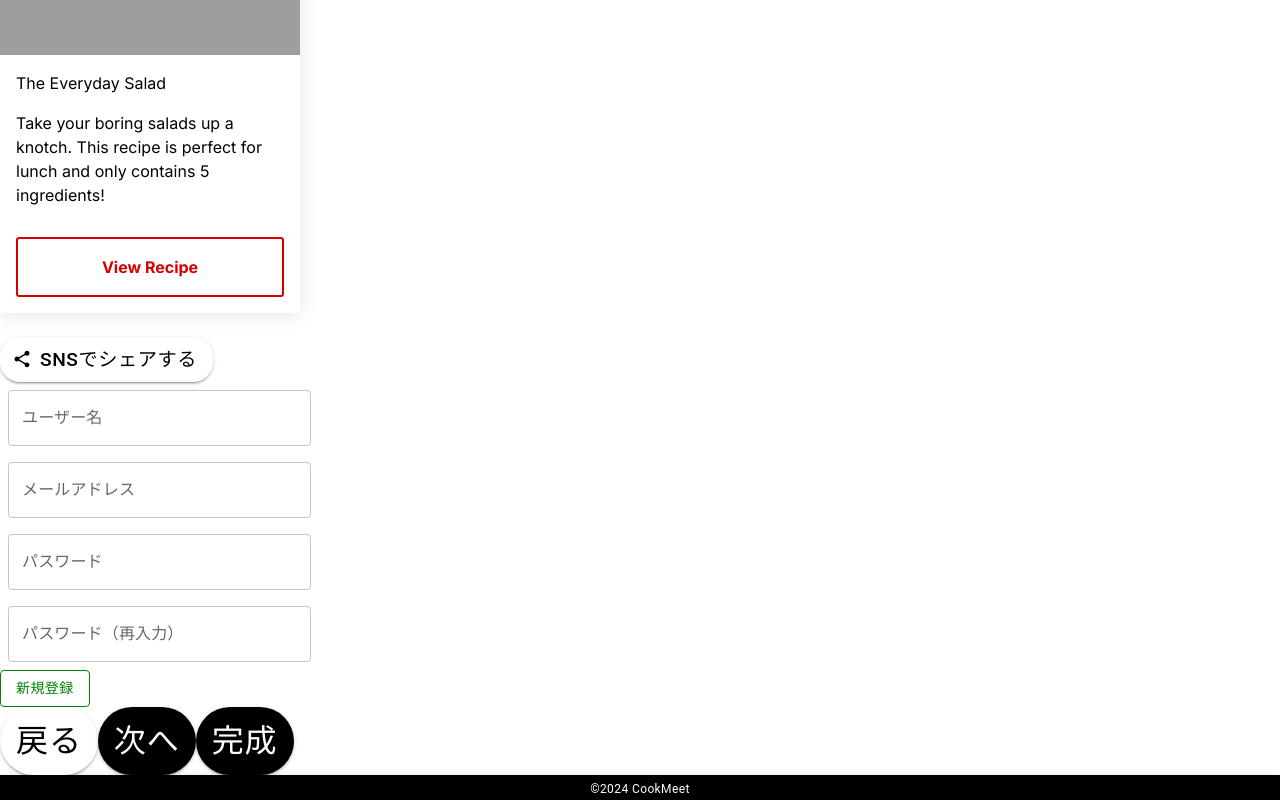
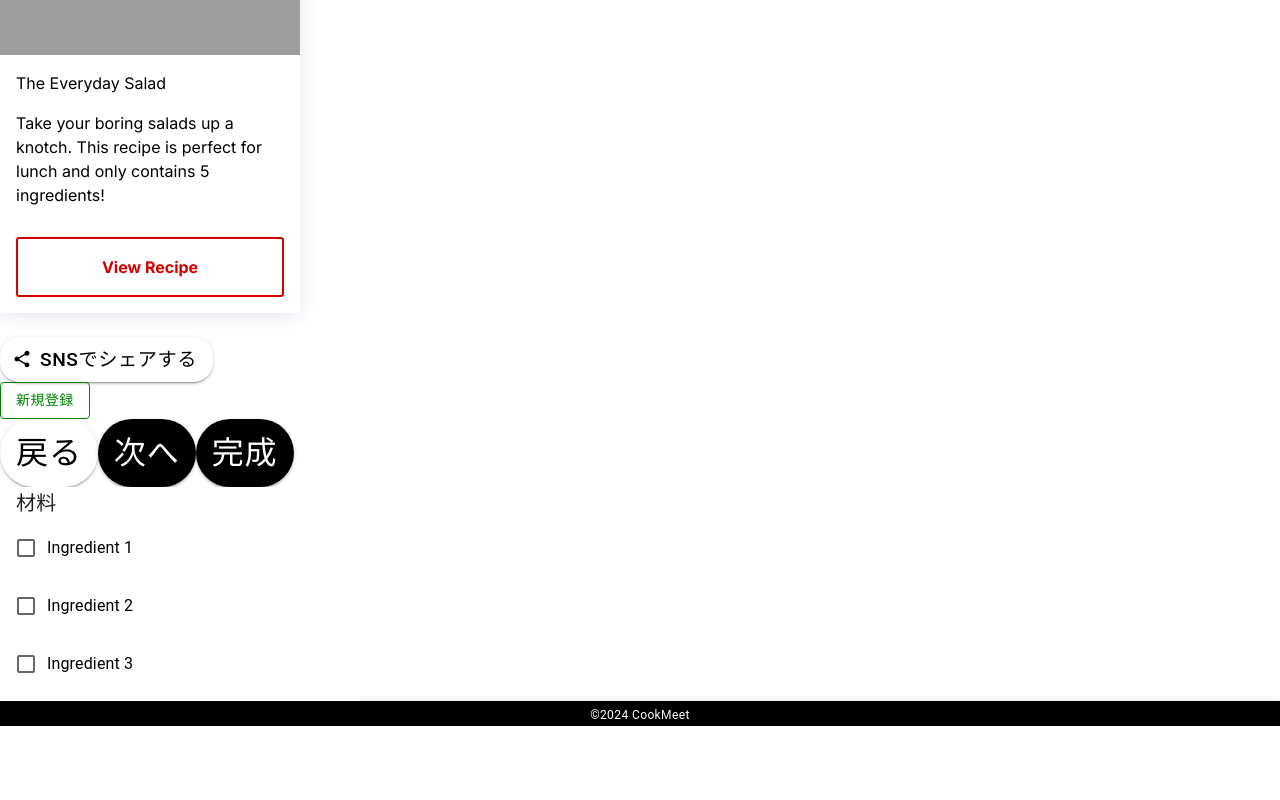
Before and after one commit to hato72/CookMeet, a Next.js app: page / in a window 1280 px wide. Shown: the part 600-1400 px from the top of the page. After the commit the page ends 1326 px from the top, so only its background shows below. Built offline with nearby package versions, Linux system fonts and the light colour scheme; grey boxes are pictures that could not be loaded.

Commit message:
材料チェックリスト作成

```diff
--- a/package.json
+++ b/package.json
@@ -13,6 +13,7 @@
     "@emotion/styled": "^11.11.5",
     "@mui/icons-material": "^5.15.15",
     "@mui/material": "^5.15.15",
+    "@mui/x-data-grid": "^7.3.0",
     "next": "14.2.2",
     "node-sass": "^9.0.0",
     "react": "^18",
--- a/src/app/page.tsx
+++ b/src/app/page.tsx
@@ -13,6 +13,9 @@ import { TextField } from "@mui/material";
 import TextFields from "@/components/ui/form/form";
 import BasicTextField from "@/components/ui/form/form";
 import Footer from "@/components/base/Footer/footer";
+import CheckboxLabel from "@/components/base/prep/CheckboxLabel";
+import { Checklist } from "@mui/icons-material";
+import CheckList from "@/components/base/prep/CheckList";
 
 export default function Home() {
   return (
@@ -41,16 +44,13 @@ export default function Home() {
       <br></br>
       <SocialMediaButton>SNSでシェアする</SocialMediaButton>
       <br></br>
-      <BasicTextField label="ユーザー名" />
-      <BasicTextField label="メールアドレス" />
-      <BasicTextField label="パスワード" />
-      <BasicTextField label="パスワード（再入力）" />
       <WhiteQuadButton>新規登録</WhiteQuadButton>
       <br></br>
       <WhiteRoundButton>戻る</WhiteRoundButton>
       <BlackRoundButton>次へ</BlackRoundButton>
       <BlackRoundButton>完成</BlackRoundButton>
-
+      <br></br>
+      <CheckList />
       <Footer />
     </Layout>
   );
--- /dev/null
+++ b/src/components/base/prep/CheckList.tsx
@@ -0,0 +1,42 @@
+"use client"
+
+import * as React from 'react';
+import List from '@mui/material/List';
+import ListItemButton from '@mui/material/ListItemButton';
+import ListSubheader from '@mui/material/ListSubheader';
+import CheckboxLabel from './CheckboxLabel'; // CheckboxLabel コンポーネントをインポート
+import { Typography } from '@mui/material';
+
+export default function CheckList() {
+    const [open, setOpen] = React.useState(true);
+
+    const handleClick = () => {
+        setOpen(!open);
+    };
+
+    return (
+        <List
+            sx={{ width: '100%', maxWidth: 360, bgcolor: 'background.paper' }}
+            component="nav"
+            aria-labelledby="nested-list-subheader"
+            subheader={
+                <ListSubheader component="div" id="nested-list-subheader">
+                    <Typography variant="h6" component="div" color="textPrimary">
+                        材料
+                    </Typography>
+                </ListSubheader>
+            }
+        >
+            <ListItemButton onClick={handleClick}>
+                {/* CheckboxLabel コンポーネントを使用して各材料を表に表示 */}
+                <CheckboxLabel text="Ingredient 1" />
+            </ListItemButton>
+            <ListItemButton onClick={handleClick}>
+                <CheckboxLabel text="Ingredient 2" />
+            </ListItemButton>
+            <ListItemButton onClick={handleClick}>
+                <CheckboxLabel text="Ingredient 3" />
+            </ListItemButton>
+        </List>
+    );
+}
--- /dev/null
+++ b/src/components/base/prep/CheckboxLabel.tsx
@@ -0,0 +1,20 @@
+import * as React from 'react';
+import FormGroup from '@mui/material/FormGroup';
+import FormControlLabel from '@mui/material/FormControlLabel';
+import Checkbox from '@mui/material/Checkbox';
+
+interface TextProps {
+    text: string;
+}
+
+const CheckboxLabel: React.FC<TextProps> = ({ text }) => {
+    return (
+        <FormControlLabel
+            control={<Checkbox />}
+            label={text}
+            style={{ color: 'black' }} // 文字の色を黒に設定
+        />
+    );
+}
+
+export default CheckboxLabel;
```
Also changed, not shown: 1 other file (tests, documents, lock files or other folders).
